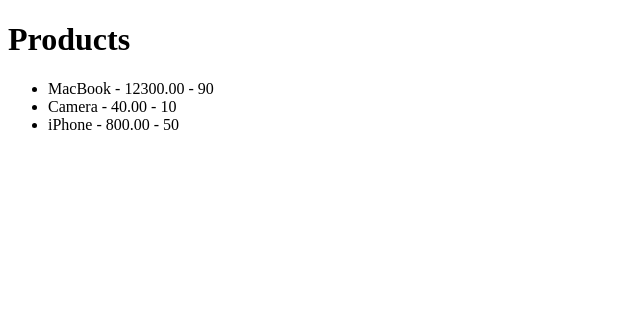
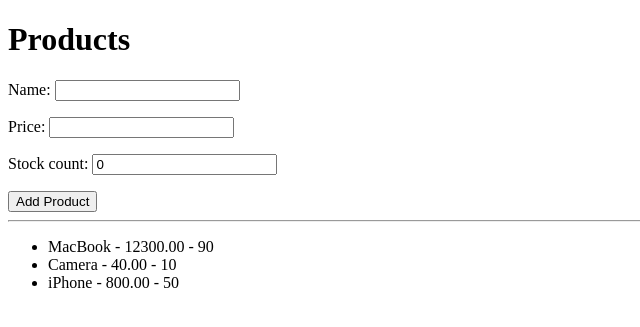
Before and after one commit to Rotondwa/django-testing, a Django app: page /products/ in a window 1280 px wide. Shown: the top 327 px of the page, without its empty margins (0-640 px from the left). Run offline with Django 5.2, Linux system fonts and the light colour scheme; data comes from the database, SQL or seed files in the repository; both versions use the stored data as it was after the commit.

Commit message:
Testing Forms

```diff
--- /dev/null
+++ b/product/forms.py
@@ -0,0 +1,22 @@
+from django import forms
+from .models import Product
+
+class ProductForm(forms.ModelForm):
+    class Meta:
+        model = Product
+        fields = ['name', 'price', 'stock_count']
+
+
+    def clean_price(self):
+        """ Validate the price field """
+        price = self.cleaned_data['price']
+        if price < 0:
+            raise forms.ValidationError("Price cannot be negative")
+        return price
+
+    def clean_stock_count(self):
+        """ Validate the stock count field """
+        stock_count = self.cleaned_data['stock_count']
+        if stock_count < 0:
+            raise forms.ValidationError("Stock count cannot be negative")
+        return stock_count
--- a/product/models.py
+++ b/product/models.py
@@ -45,9 +45,9 @@ class Product(models.Model):
 
     #  The Clean Method is a Django method that is used to perform validation on the model data.
     #  It is called before the model is saved to the database.
-    def clean(self):
-        # perform validation on the model data
-        if self.price < 0:
-            raise ValidationError("Price cannot be negative")
-        if self.stock_count < 0:
-            raise ValidationError("Stock count cannot be negative")
+    # def clean(self):
+    #     # perform validation on the model data
+    #     if self.price < 0:
+    #         raise ValidationError("Price cannot be negative")
+    #     if self.stock_count < 0:
+    #         raise ValidationError("Stock count cannot be negative")
--- a/product/templates/products.html
+++ b/product/templates/products.html
@@ -2,6 +2,14 @@
 
 {% block content %}
 <h1>Products</h1>
+
+<form method="POST">
+    {% csrf_token %}
+    {{ form.as_p }}
+    <button type="submit">Add Product</button>
+</form>
+
+<hr>
 <ul>
     {% for product in products %}
     <li>{{ product.name }} - {{ product.price }} - {{ product.stock_count }}
--- a/product/views.py
+++ b/product/views.py
@@ -1,12 +1,29 @@
-from django.shortcuts import render
+from django.shortcuts import render, redirect
 from .models import Product
+from .forms import ProductForm
+
 # Create your views here.
 def homepage(request):
     return render(request, 'index.html')
 
 def products(request):
+
+    if request.method == 'POST':
+        form = ProductForm(request.POST)
+        if form.is_valid():
+            form.save()
+            return redirect('products')
+        else:
+            print(form.errors)
+            context = {
+                'products': Product.objects.all(),
+                'form': form
+            }
+            return render(request, 'products.html', context)
+
     products = Product.objects.all()
     context = {
-        'products': products
+        'products': products,
+        'form': ProductForm()
     }
     return render(request, 'products.html', context)
```
Also changed, not shown: product/tests/test_forms.py (added, +40 -0 lines), product/tests/test_models.py (+8 -8 lines), db.sqlite3.
